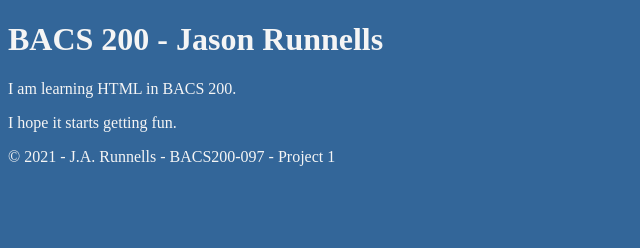
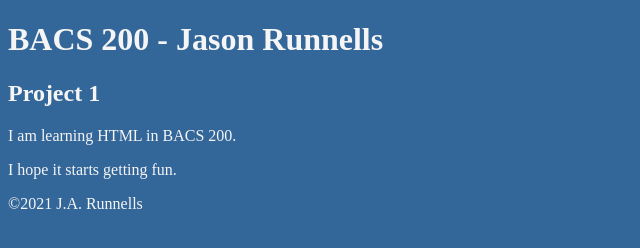
Before and after one commit to jarunnells/jarunnells.github.io, a plain HTML site: page bacs200/index.html in a window 1280 px wide. Shown: the whole page, without its empty margins (0-640 px from the left). Drawn offline with Linux system fonts and the light colour scheme.

Commit message:
modified header, footer
Cosmetic adjustments

```diff
--- a/bacs200/index.html
+++ b/bacs200/index.html
@@ -10,6 +10,7 @@
   <body>
     <header>
       <h1>BACS 200 - Jason Runnells</h1>
+      <h2>Project 1</h2>
     </header>
     <main>
       <div class="required-text">
@@ -18,7 +19,7 @@
       </div>
     </main>
     <footer>
-      <p>&copy; 2021 - J.A. Runnells - BACS200-097 - Project 1</p>
+      <p>&copy;2021 J.A. Runnells</p>
     </footer>
   </body>
 </html>
```
